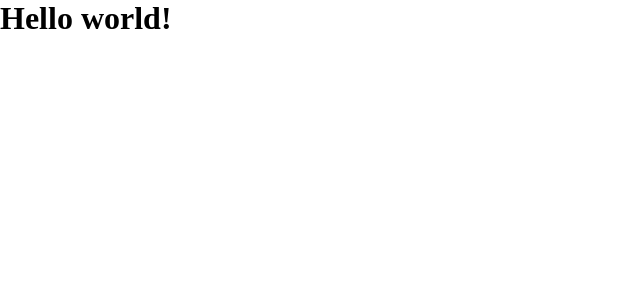
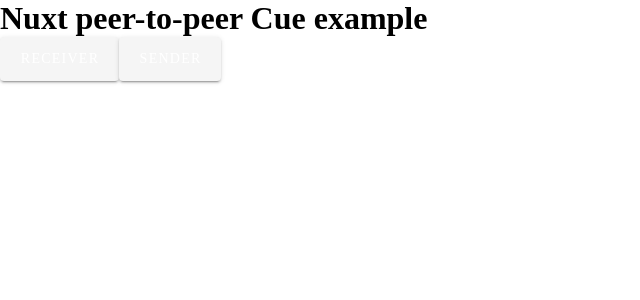
Before and after one commit to 1Mill/nuxt-peer-to-peer-cue-system, a Nuxt app in the folder src/client/: page / in a window 1280 px wide. Shown: the top 300 px of the page, without its empty margins (0-640 px from the left). Built offline with nearby package versions, Linux system fonts and the light colour scheme.

Commit message:
Scaffold sender and receiver pages

```diff
--- a/src/client/pages/index.vue
+++ b/src/client/pages/index.vue
@@ -1,3 +1,29 @@
 <template>
-	<h1>Hello world!</h1>
+	<div>
+		<h1>Nuxt peer-to-peer Cue example</h1>
+
+		<v-btn
+		:key='link'
+		:to='`/${link}`'
+		color='primary'
+		large
+		target='_blank'
+		v-for='link in links'
+		>
+			{{ link }}
+		</v-btn>
+	</div>
 </template>
+
+<script>
+export default {
+	data() {
+		return {
+			links: [
+				'receiver',
+				'sender',
+			],
+		}
+	}
+}
+</script>
--- /dev/null
+++ b/src/client/pages/receiver.vue
@@ -0,0 +1,5 @@
+<template>
+	<div>
+		<h1>Reciever</h1>
+	</div>
+</template>
--- /dev/null
+++ b/src/client/pages/sender.vue
@@ -0,0 +1,5 @@
+<template>
+	<div>
+		<h1>Sender</h1>
+	</div>
+</template>
```
